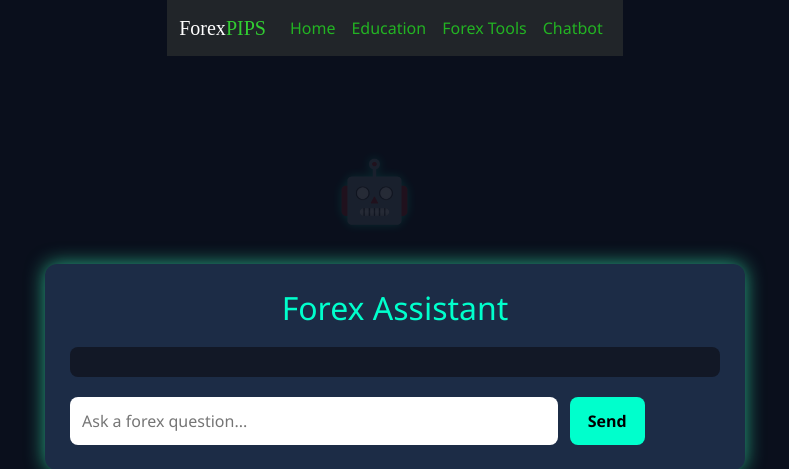
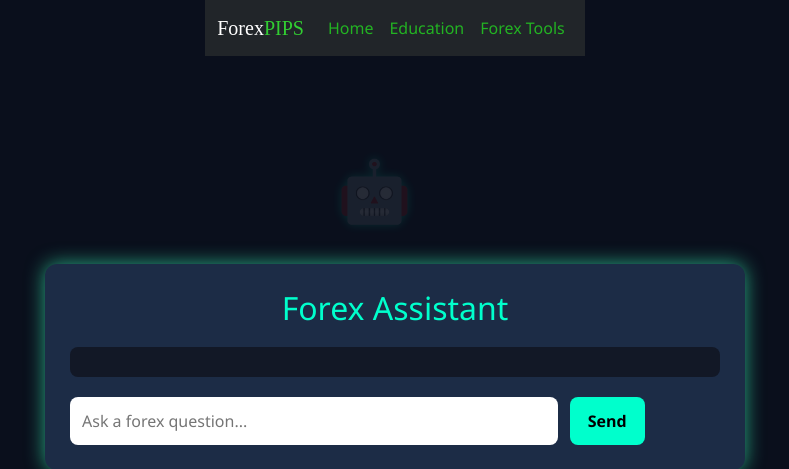
Before and after one commit to anubhavishan/forexsite, a Django app: template chatbot/templates/chatbot/chat.html in a window 1280 px wide. Shown: the top 469 px of the page, without its empty margins (245-1034 px from the left). Run offline with Django 3.2, Linux system fonts and the light colour scheme; the template is opened without the code that fills it, so the values that code supplies are empty.

Commit message:
Initial commit

```diff
--- a/forexapp/templates/forexapp/base.html
+++ b/forexapp/templates/forexapp/base.html
@@ -79,7 +79,7 @@
     <li class="nav-item"><a class="nav-link" href="/">Home</a></li>
     <li class="nav-item"><a class="nav-link" href="/education/">Education</a></li>
     <li class="nav-item"><a class="nav-link" href="/tools/">Forex Tools</a></li>
-    <li class="nav-item"><a class="nav-link" href="/chatbot/">Chatbot</a></li>
+    {% comment %} <li class="nav-item"><a class="nav-link" href="/chatbot/">Chatbot</a></li> {% endcomment %}
   </ul>
 </div>
 
--- a/forexsite/urls.py
+++ b/forexsite/urls.py
@@ -29,5 +29,5 @@ from django.conf.urls.static import static
 urlpatterns = [
     path('admin/', admin.site.urls),
     path('', include('forexapp.urls')),
-    path('chatbot/', include('chatbot.urls')),
+    # path('chatbot/', include('chatbot.urls')),
 ]+ static(settings.STATIC_URL, document_root=settings.STATIC_ROOT)
```
